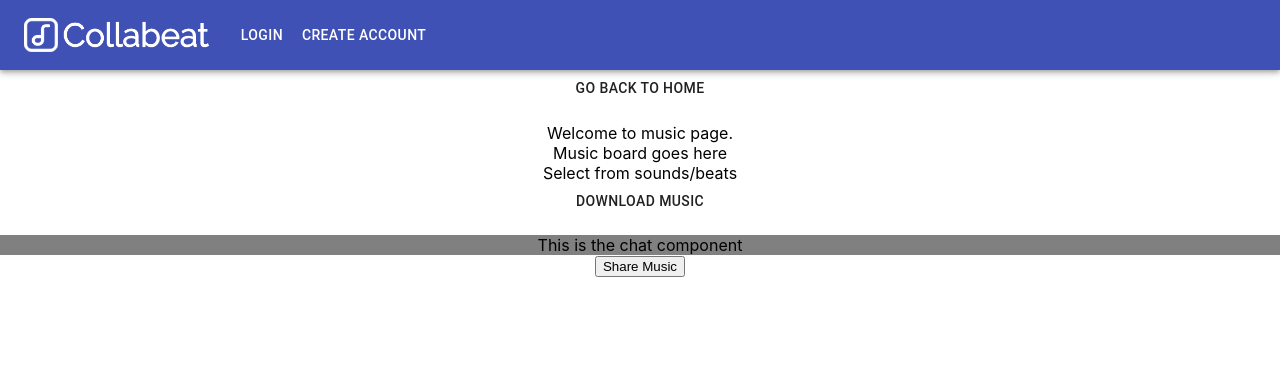
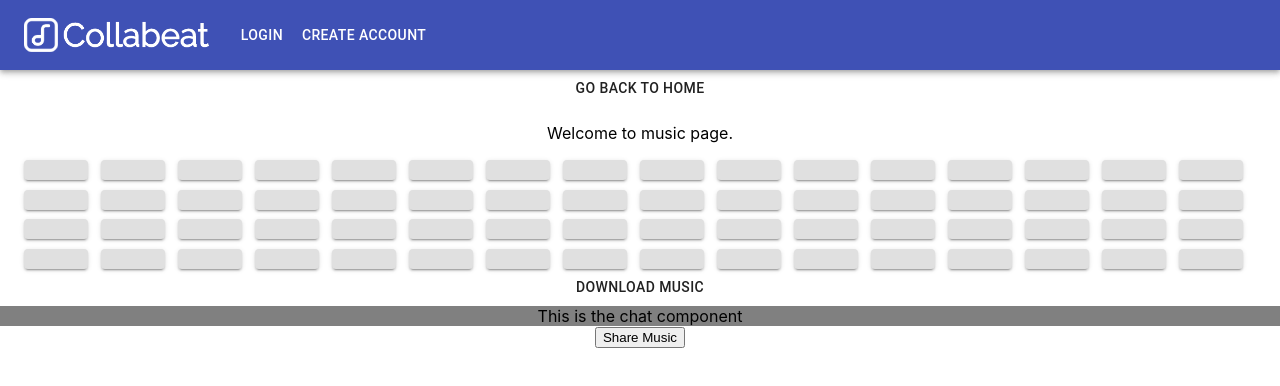
Before and after one commit to 0415hny/collabeat, a React (Create React App) app: page /music in a window 1280 px wide. Shown: the top 386 px of the page. Built offline with nearby package versions, Linux system fonts and the light colour scheme.

Commit message:
basic music board

```diff
--- a/package.json
+++ b/package.json
@@ -13,6 +13,7 @@
     "react-scripts": "3.4.1",
     "react-share": "^4.2.0",
     "reactjs-popup": "^1.5.0",
+    "tone": "^13.8.25",
     "typescript": "^3.9.6"
   },
   "scripts": {
--- a/src/App.css
+++ b/src/App.css
@@ -1,7 +1,11 @@
 .App {
   text-align: center;
+  max-width: 100vw;
 }
 
+#root {
+  max-width: 100vw;
+}
 .App-logo {
   height: 70px;
   pointer-events: none;
--- /dev/null
+++ b/src/components/GridButton.js
@@ -0,0 +1,44 @@
+import React from "react";
+import { Button } from "@material-ui/core";
+
+export class GridButton extends React.Component {
+  constructor(props) {
+    super(props);
+    this.state = {
+      color: "grey",
+      clicked: false,
+    };
+  }
+
+  handleClick = () => {
+    let isOn = this.state.clicked;
+    if (!isOn) {
+      // play sound
+      this.props.playSound();
+      this.setState({
+        color: "primary",
+        clicked: !this.state.clicked,
+      });
+    } else {
+      this.setState({
+        color: "grey",
+        clicked: !this.state.clicked,
+      });
+    }
+  };
+  render() {
+    return (
+      <Button
+        variant="contained"
+        color={this.state.color}
+        disabled={this.state.disabled}
+        onClick={() => this.handleClick()}
+        style={{
+          padding: "10px",
+        }}
+      ></Button>
+    );
+  }
+}
+
+export default GridButton;
--- /dev/null
+++ b/src/components/MusicBoard.js
@@ -0,0 +1,70 @@
+import React from "react";
+import { Grid } from "@material-ui/core";
+import Tone from "tone";
+import GridButton from "./GridButton";
+
+class MusicBoard extends React.Component {
+  constructor(props) {
+    super(props);
+    this.state = {
+      rows: fill(4),
+      cols: fill(16),
+      color: "grey",
+    };
+  }
+  playSound = (row) => {
+    const synth = new Tone.AMSynth().toMaster();
+    let rowToNote = {
+      0: "A1",
+      1: "D2",
+      2: "E3",
+      3: "C4",
+      4: "C1",
+    };
+
+    console.log(row, rowToNote[row]);
+    synth.triggerAttackRelease(rowToNote[row], "8n");
+    this.setState = {
+      color: "red",
+    };
+  };
+  render() {
+    const FormRow = ({ col }) => {
+      return (
+        <Grid container spacing={1}>
+          {this.state.rows.map((row, i) => {
+            return (
+              <Grid item>
+                <GridButton playSound={() => this.playSound(row)} />
+              </Grid>
+            );
+          })}
+        </Grid>
+      );
+    };
+    return (
+      <div>
+        <Grid container xs={12} spacing={1} wrap="nowrap">
+          {this.state.cols.map((col) => {
+            return (
+              <Grid container item>
+                <FormRow row={col} />
+              </Grid>
+            );
+          })}
+        </Grid>
+      </div>
+    );
+  }
+}
+
+export default MusicBoard;
+
+function fill(num) {
+  let res = [];
+  for (let i = 0; i < num; i++) {
+    res.push(i);
+  }
+
+  return res;
+}
--- a/src/screens/Music.js
+++ b/src/screens/Music.js
@@ -1,7 +1,9 @@
 import React from "react";
-import { Button } from "@material-ui/core";
+import { Button, Container } from "@material-ui/core";
 import Chat from "../components/Chat";
 import Popup from "reactjs-popup";
+import MusicBoard from "../components/MusicBoard";
+import Tone from "tone";
 
 // import './styles.css';
 
@@ -26,19 +28,33 @@ class Music extends React.Component {
   constructor(props) {
     super(props);
   }
+  playSound = () => {
+    const synth = new Tone.MembraneSynth().toMaster();
+
+    const loop = new Tone.Loop(function (time) {
+      //triggered every eighth note.
+      synth.triggerAttackRelease("C2", "2n");
+    }, "2n").start(0);
+
+    Tone.Transport.start();
+  };
   render() {
     return (
       <div className="App">
         <Button onClick={() => this.props.history.push("/")}>
           Go back to home
         </Button>
-        <p>
-          Welcome to music page.
-          <div>Music board goes here</div>
-          <div>Select from sounds/beats</div>
-          <Button>Download Music</Button>
-        </p>
+
+        <p>Welcome to music page.</p>
+
+        <Container>
+          <MusicBoard />
+        </Container>
+
+        <Button>Download Music</Button>
+
         <Chat />
+
         <Popup
           trigger={
             <button size="lg" className="button">
```
Also changed, not shown: 1 other file (tests, documents, lock files or other folders).
